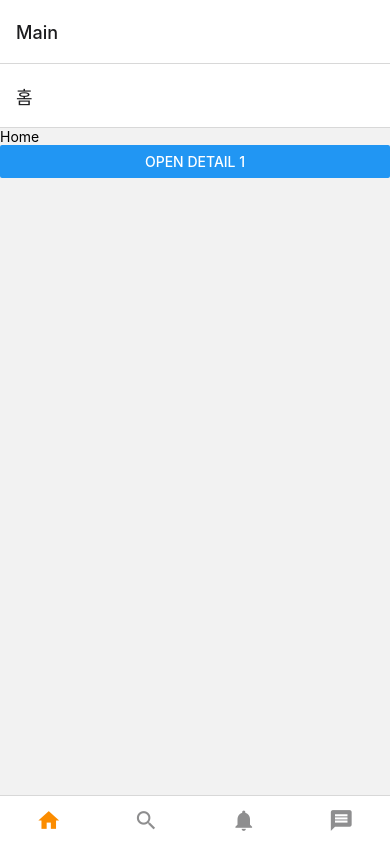
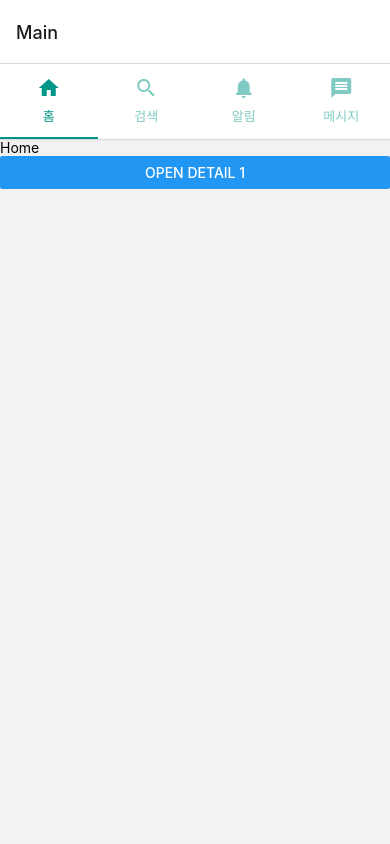
Before and after one commit to ndaemy/dealing-with-react-native, a React Native app in the folder 02-LearnReactNavigation/: screen /Main in a window 390 px wide. Built offline with nearby package versions, Linux system fonts and the light colour scheme.

Commit message:
feat: Complete 5.3.3

```diff
--- a/02-LearnReactNavigation/package.json
+++ b/02-LearnReactNavigation/package.json
@@ -11,6 +11,7 @@
   "dependencies": {
     "@react-navigation/bottom-tabs": "^6.5.7",
     "@react-navigation/drawer": "^6.6.2",
+    "@react-navigation/material-top-tabs": "^6.6.2",
     "@react-navigation/native": "^6.1.6",
     "@react-navigation/stack": "^6.3.16",
     "expo": "~48.0.10",
@@ -18,9 +19,11 @@
     "react": "18.2.0",
     "react-native": "0.71.6",
     "react-native-gesture-handler": "~2.9.0",
+    "react-native-pager-view": "6.1.2",
     "react-native-reanimated": "~2.14.4",
     "react-native-safe-area-context": "4.5.0",
     "react-native-screens": "~3.20.0",
+    "react-native-tab-view": "^3.5.1",
     "react-native-vector-icons": "^9.2.0"
   },
   "devDependencies": {
--- a/02-LearnReactNavigation/screens/MainScreen.tsx
+++ b/02-LearnReactNavigation/screens/MainScreen.tsx
@@ -1,4 +1,4 @@
-import { createBottomTabNavigator } from '@react-navigation/bottom-tabs';
+import { createMaterialTopTabNavigator } from '@react-navigation/material-top-tabs';
 import Icon from 'react-native-vector-icons/MaterialIcons';
 
 import { HomeScreen } from './HomeScreen';
@@ -15,7 +15,7 @@ export type BottomTabParamList = {
   Message: undefined;
 };
 
-const Tab = createBottomTabNavigator<BottomTabParamList>();
+const Tab = createMaterialTopTabNavigator<BottomTabParamList>();
 
 type MainScreenProps = NativeStackScreenProps<StackParamList, 'Main'>;
 
@@ -26,17 +26,17 @@ export const MainScreen = ({}: MainScreenProps) => {
     <Tab.Navigator
       initialRouteName='Home'
       screenOptions={{
-        tabBarActiveTintColor: '#fb8c00',
-        tabBarShowLabel: false,
+        tabBarIndicatorStyle: { backgroundColor: '#009688' },
+        tabBarActiveTintColor: '#009688',
       }}
     >
       <Tab.Screen
         name='Home'
         component={HomeScreen}
         options={{
-          title: '홈',
-          tabBarIcon: ({ color, size }) => (
-            <Icon name='home' color={color} size={size} />
+          tabBarLabel: '홈',
+          tabBarIcon: ({ color }) => (
+            <Icon name='home' color={color} size={24} />
           ),
         }}
       />
@@ -44,9 +44,9 @@ export const MainScreen = ({}: MainScreenProps) => {
         name='Search'
         component={SearchScreen}
         options={{
-          title: '검색',
-          tabBarIcon: ({ color, size }) => (
-            <Icon name='search' color={color} size={size} />
+          tabBarLabel: '검색',
+          tabBarIcon: ({ color }) => (
+            <Icon name='search' color={color} size={24} />
           ),
         }}
       />
@@ -54,9 +54,9 @@ export const MainScreen = ({}: MainScreenProps) => {
         name='Notification'
         component={NotificationScreen}
         options={{
-          title: '알림',
-          tabBarIcon: ({ color, size }) => (
-            <Icon name='notifications' color={color} size={size} />
+          tabBarLabel: '알림',
+          tabBarIcon: ({ color }) => (
+            <Icon name='notifications' color={color} size={24} />
           ),
         }}
       />
@@ -64,9 +64,9 @@ export const MainScreen = ({}: MainScreenProps) => {
         name='Message'
         component={MessageScreen}
         options={{
-          title: '메시지',
-          tabBarIcon: ({ color, size }) => (
-            <Icon name='message' color={color} size={size} />
+          tabBarLabel: '메시지',
+          tabBarIcon: ({ color }) => (
+            <Icon name='message' color={color} size={24} />
           ),
         }}
       />
```
Also changed, not shown: 1 other file (tests, documents, lock files or other folders).
